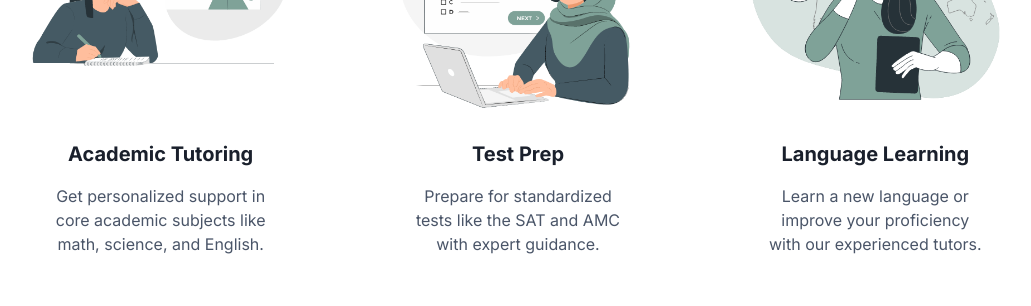
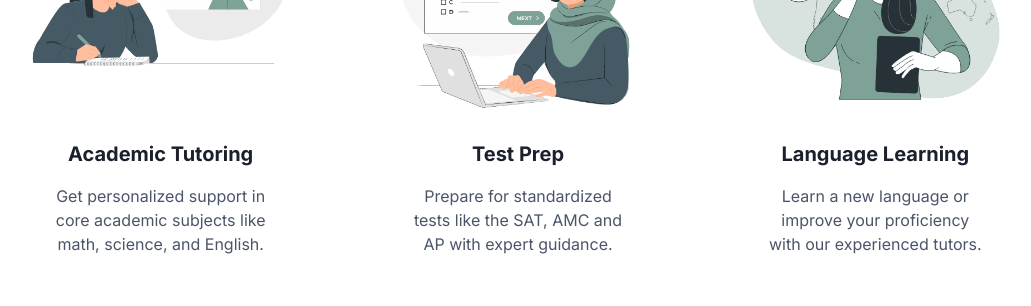
Before and after one commit to Aaloklowanshi/Brain-Box, a Next.js app: page / in a window 1280 px wide. Shown: the part 2607-2913 px from the top of the page, without its empty margins (122-1153 px from the left). Built offline with nearby package versions, Linux system fonts and the light colour scheme.

Commit message:
fir se exam update

```diff
--- a/src/app/servicesection.tsx
+++ b/src/app/servicesection.tsx
@@ -79,7 +79,7 @@ const ServicesSection: React.FC = () => {
             </div>
             <h3 className="text-xl font-bold text-[#1a202c]">Test Prep</h3>
             <p className="w-[70%] text-[#4a5568] dark:text-gray-400">
-              Prepare for standardized tests like the SAT and AMC with
+              Prepare for standardized tests like the SAT, AMC and AP with
               expert guidance.
             </p>
           </motion.div>
```
